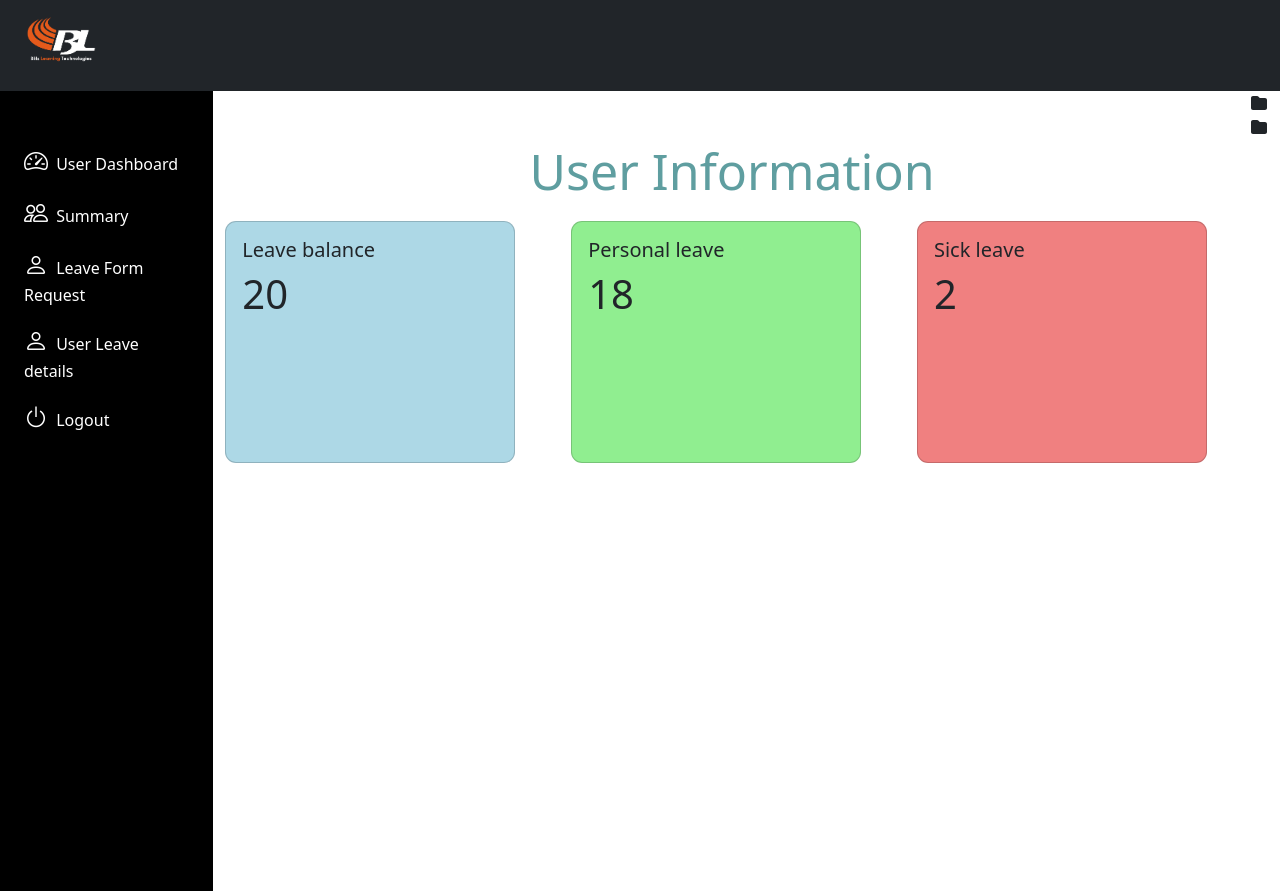
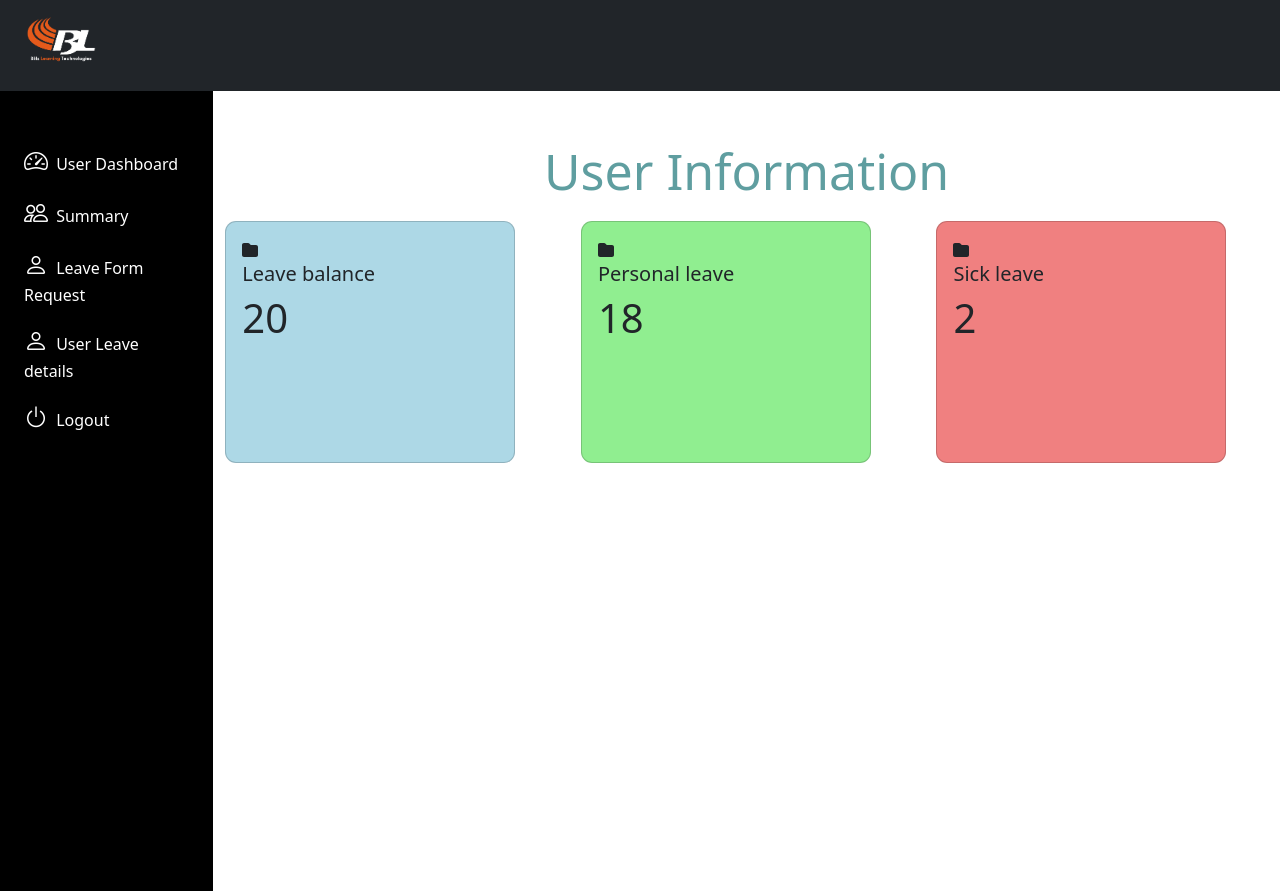
Before and after one commit to singh-hub1/frontend-project-02, a React (Create React App) app: page /UserDashboard in a window 1280 px wide. Built offline with nearby package versions, Linux system fonts and the light colour scheme.

Commit message:
changes done

```diff
--- a/src/components/UserDashboard.jsx
+++ b/src/components/UserDashboard.jsx
@@ -8,7 +8,6 @@ import { Button, Form, Navbar, Card } from 'react-bootstrap';
 
 import { FontAwesomeIcon } from '@fortawesome/react-fontawesome';
 import { faFolder } from '@fortawesome/free-solid-svg-icons';
-
 
 function UserDashboard() {
   const location = useLocation();
@@ -24,6 +23,7 @@ function UserDashboard() {
             <div className="col-sm-4">
               <Card style={{ width: '18rem', backgroundColor: 'lightblue' }}>
                 <Card.Body>
+                  <FontAwesomeIcon icon={faFolder} /> {/* Folder icon */}
                   <Card.Title>Leave balance</Card.Title>
                   <Card.Text>
                     <h1>20</h1>
@@ -34,6 +34,7 @@ function UserDashboard() {
             <div className="col-sm-4">
               <Card style={{ width: '18rem', backgroundColor: 'lightgreen' }}>
                 <Card.Body>
+                  <FontAwesomeIcon icon={faFolder} /> {/* Folder icon */}
                   <Card.Title>Personal leave</Card.Title>
                   <Card.Text>
                     <h1>18</h1>
@@ -44,6 +45,7 @@ function UserDashboard() {
             <div className="col-sm-4">
               <Card style={{ width: '18rem', backgroundColor: 'lightcoral' }}>
                 <Card.Body>
+                  <FontAwesomeIcon icon={faFolder} /> {/* Folder icon */}
                   <Card.Title>Sick leave</Card.Title>
                   <Card.Text>
                     <h1>2</h1>
@@ -55,8 +57,7 @@ function UserDashboard() {
         </div>
         {/* Timesheet section */}
         <div className="timesheet-section">
-          <FontAwesomeIcon icon={faFolder} /> {/* First folder icon */}
-          <FontAwesomeIcon icon={faFolder} /> {/* Second folder icon */}
+          {/* Optional: You can add more folder icons here if needed */}
         </div>
       </div>
     </>
```
